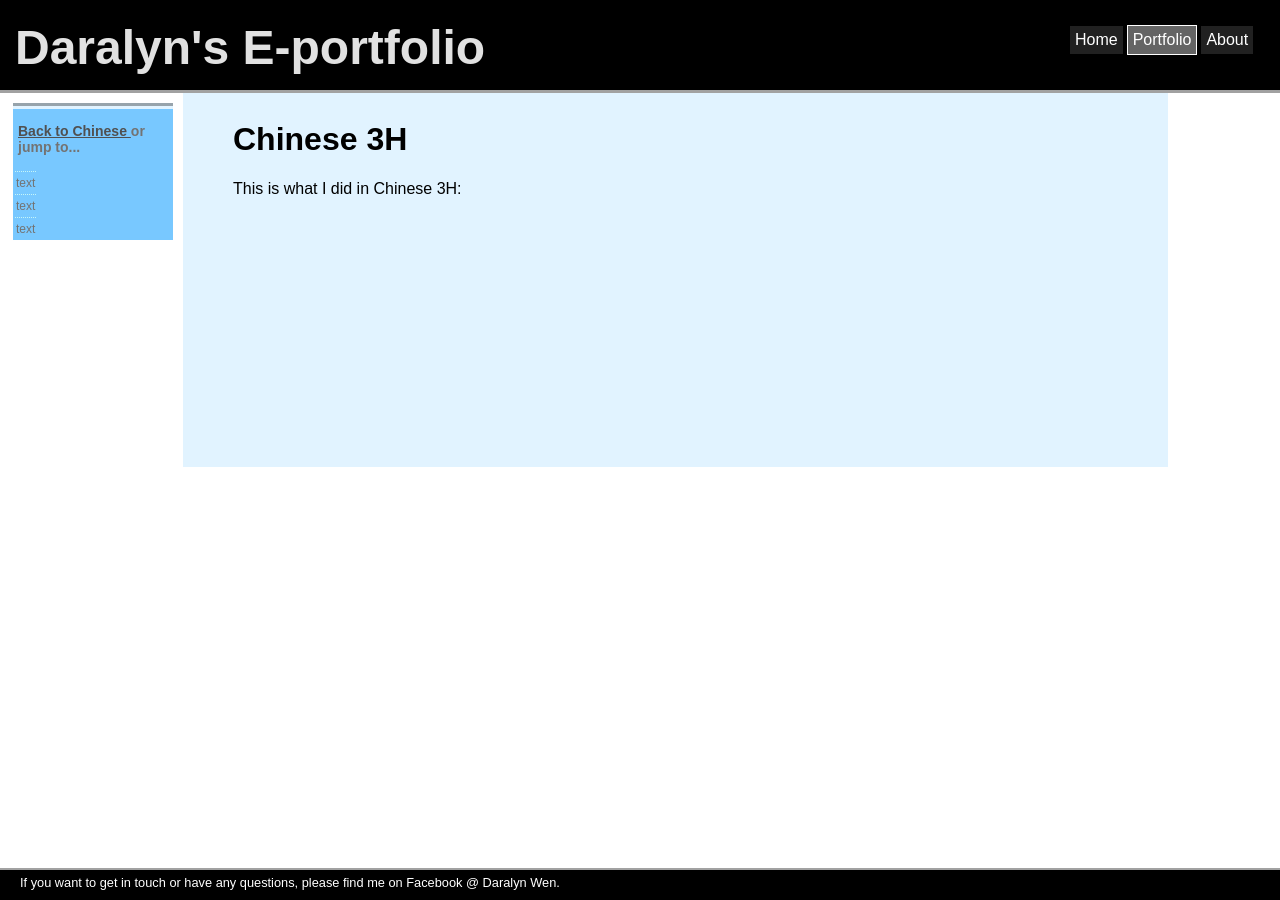
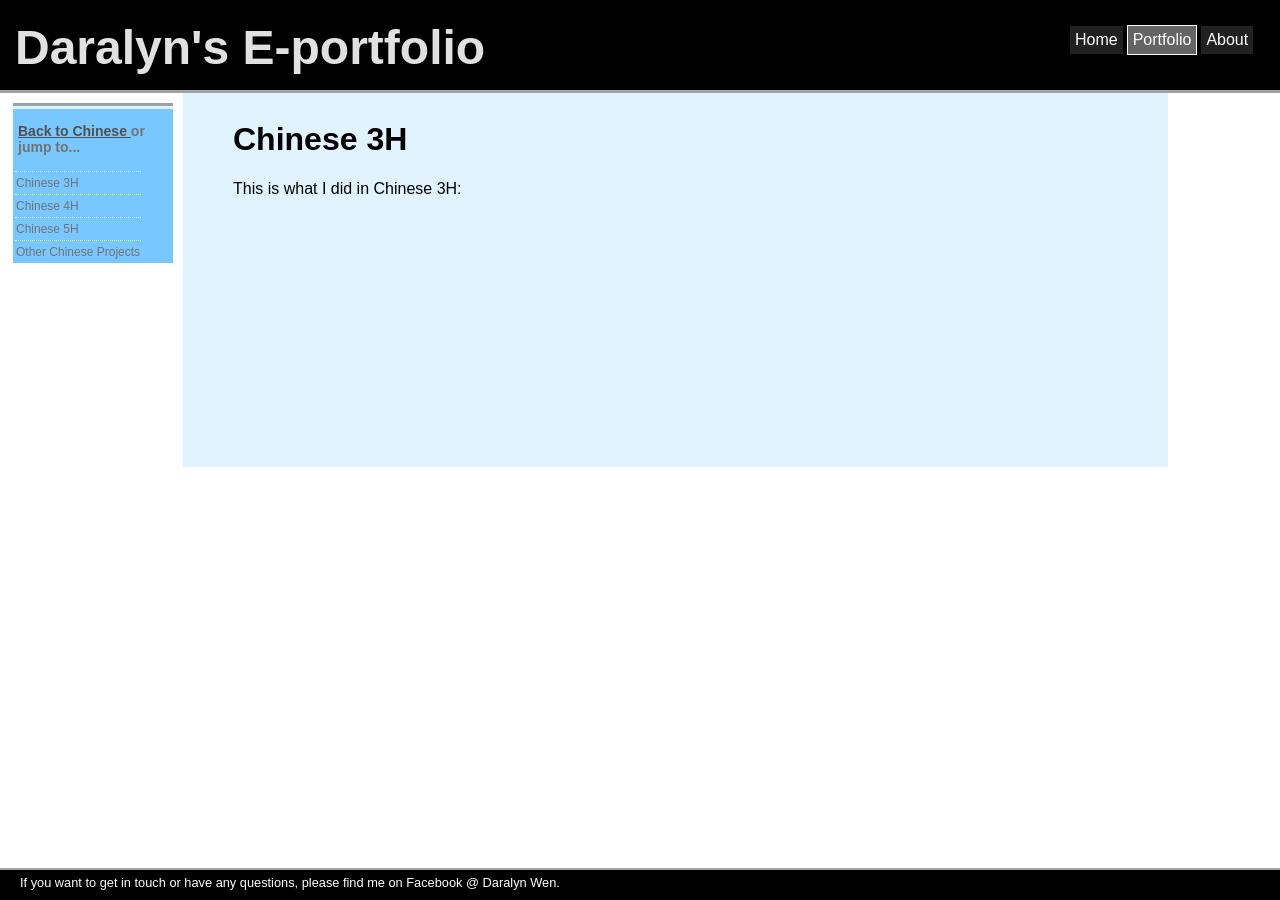
Before and after one commit to daralyn/daralyn.github.io, a Jekyll site: the page built from portfolio/chinese/chinese3h.html, in a window 1280 px wide. Built offline with Jekyll 4.4.1, drawn with Linux system fonts in a browser that asks for light colours.

Commit message:
Update chinese3h.html

```diff
--- a/portfolio/chinese/chinese3h.html
+++ b/portfolio/chinese/chinese3h.html
@@ -12,13 +12,16 @@ title: Daralyn's Chinese Portfolio - Chinese 3H
 		<table>
 			<tbody>
 				<tr class="sidelist">
-					<td class="sidelinks"><a class="sidelinkreg" href=""> text</a></td>
+					<td class="sidelinks"><a class="sidelinkreg" href="https://daralyn.github.io/portfolio/chinese/chinese3h"> Chinese 3H</a></td>
 				</tr>
 				<tr class="sidelist">
-					<td class="sidelinks"><a class="sidelinkreg" href=""> text</a></td>
+					<td class="sidelinks"><a class="sidelinkreg" href="https://daralyn.github.io/portfolio/chinese/chinese4h"> Chinese 4H</a></td>
 				</tr>
 				<tr class="sidelist">
-					<td class="sidelinks"><a class="sidelinkreg" href=""> text</a></td>
+					<td class="sidelinks"><a class="sidelinkreg" href="https://daralyn.github.io/portfolio/chinese/chinese5h"> Chinese 5H</a></td>
+				</tr>
+				<tr class="sidelist">
+					<td class="sidelinks"><a class="sidelinkreg" href="https://daralyn.github.io/portfolio/chinese/other_chinese_projects"> Other Chinese Projects</a></td>
 				</tr>
 			</tbody>
 		</table>
```
